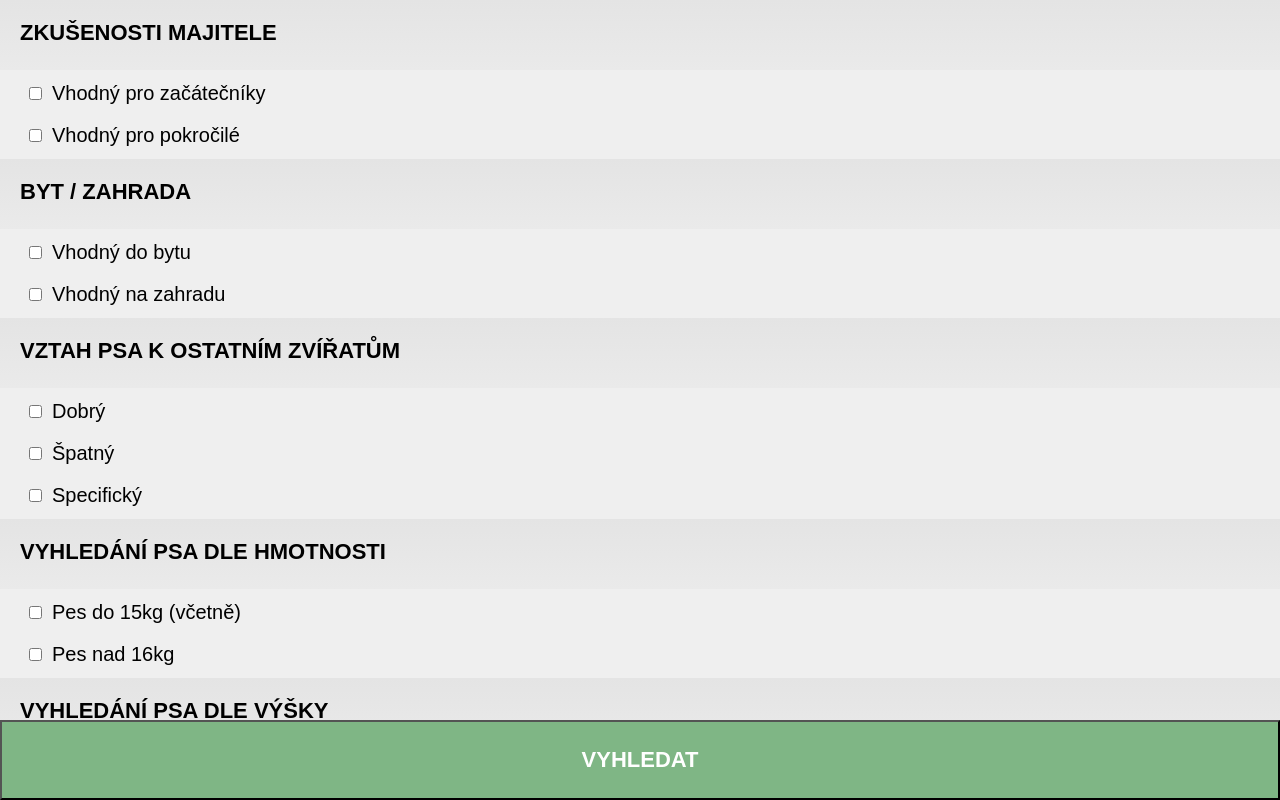
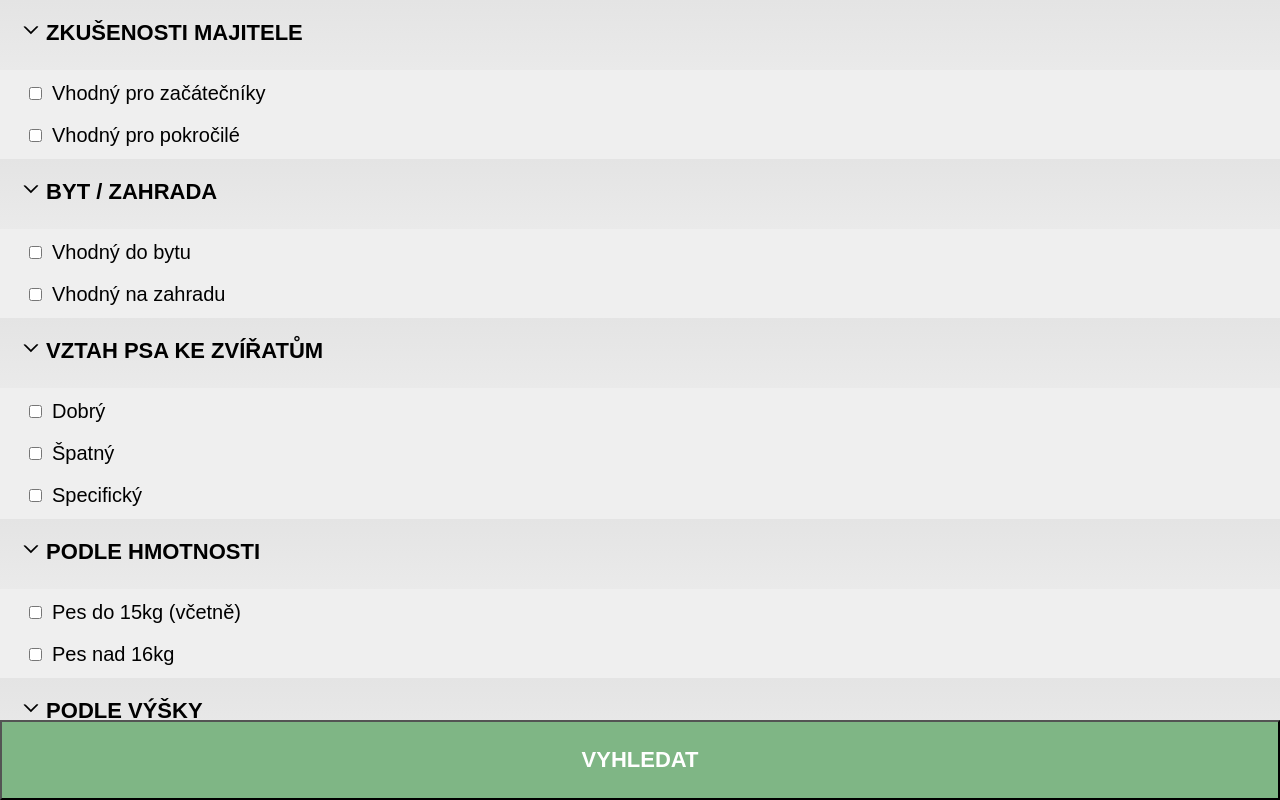
Before and after one commit to terezakuk/Psomat, a Vue app: page /search in a window 1280 px wide. Built offline with nearby package versions, Linux system fonts and the light colour scheme.

Commit message:
ikony done

```diff
--- a/src/components/Filter.vue
+++ b/src/components/Filter.vue
@@ -4,7 +4,14 @@
     <div class="viewbox">
 
       <div class="group">
-        <div class="selektor">Zkušenosti majitele</div>
+        <div class="selektor">
+          <svg xmlns="http://www.w3.org/2000/svg" viewBox="0 0 24 24" class="icon-previous">
+           <path d="M7 13.1l8.9 8.9c.8-.8.8-2 0-2.8l-6.1-6.1 6-6.1c.8-.8.8-2 0-2.8L7 13.1z"/>
+          </svg>
+
+          Zkušenosti majitele
+        </div>
+
         <div class="text" >
           <input type="checkbox" id="zacatecnik" value="true" v-model="vhodnyProZacatecniky" />
           <label for="zacatecnik">Vhodný pro začátečníky</label>
@@ -16,7 +23,12 @@
       </div>
 
       <div class="group">
-        <div class="selektor">Byt / zahrada</div>
+        <div class="selektor">
+          <svg xmlns="http://www.w3.org/2000/svg" viewBox="0 0 24 24" class="icon-previous">
+           <path d="M7 13.1l8.9 8.9c.8-.8.8-2 0-2.8l-6.1-6.1 6-6.1c.8-.8.8-2 0-2.8L7 13.1z"/>
+          </svg>
+          Byt / zahrada
+        </div>
         <div class="text">
           <input type="checkbox" id="byt" value="true" v-model="doBytu" />
           <label for="byt">Vhodný do bytu</label>
@@ -29,7 +41,11 @@
 
 
       <div class="group">
-        <div class="selektor">Vztah psa k ostatním zvířatům</div>
+        <div class="selektor">
+          <svg xmlns="http://www.w3.org/2000/svg" viewBox="0 0 24 24" class="icon-previous">
+           <path d="M7 13.1l8.9 8.9c.8-.8.8-2 0-2.8l-6.1-6.1 6-6.1c.8-.8.8-2 0-2.8L7 13.1z"/>
+          </svg>
+          Vztah psa ke zvířatům</div>
         <div class="text">
           <input type="checkbox" id="dobry" value="dobrý" v-model="vztahKJinymZviratum" />
           <label for="dobry">Dobrý</label>
@@ -45,7 +61,12 @@
       </div>
 
       <div class="group">
-        <div class="selektor">Vyhledání psa dle hmotnosti</div>
+        <div class="selektor">
+          <svg xmlns="http://www.w3.org/2000/svg" viewBox="0 0 24 24" class="icon-previous">
+           <path d="M7 13.1l8.9 8.9c.8-.8.8-2 0-2.8l-6.1-6.1 6-6.1c.8-.8.8-2 0-2.8L7 13.1z"/>
+          </svg>
+          Podle hmotnosti</div>
+
         <div class="text">
           <input type="checkbox" id="lehky" value="0-15" v-model="hmotnost" />
           <label for="lehky">Pes do 15kg (včetně)</label>
@@ -57,7 +78,12 @@
       </div>
 
       <div class="group">
-        <div class="selektor">Vyhledání psa dle výšky</div>
+        <div class="selektor">
+          <svg xmlns="http://www.w3.org/2000/svg" viewBox="0 0 24 24" class="icon-previous">
+           <path d="M7 13.1l8.9 8.9c.8-.8.8-2 0-2.8l-6.1-6.1 6-6.1c.8-.8.8-2 0-2.8L7 13.1z"/>
+          </svg>
+          Podle výšky
+          </div>
         <div class="text" >
           <input type="checkbox" id="maly" value="0-39" v-model="vyska" />
           <label for="maly">Pes do 39 centimetrů</label>
@@ -68,16 +94,17 @@
           <label for="velky">Pes nad 40 centimetrů</label>
         </div>
       </div>
-
+<div class="group">
+        <div class="selektor">
+          <svg xmlns="http://www.w3.org/2000/svg" viewBox="0 0 24 24" class="icon-previous">
+           <path d="M7 13.1l8.9 8.9c.8-.8.8-2 0-2.8l-6.1-6.1 6-6.1c.8-.8.8-2 0-2.8L7 13.1z"/>
+          </svg>
+          Podle plemene
           </div>
-
-   <!--
-     <div class="group">
-        <div class="selektor">Vyhledání podle plemene</div>
          <div class="text" >
           <input type="checkbox" id="honici" value="Honiči a barváři" v-model="kategorie" />
           <label for="honici">Honiči a barváři</label>
-
+         </div>
        <div class="text" >
           <input type="checkbox" id="chrti" value="Chrti" v-model="kategorie" />
           <label for="chrti">Chrti</label>
@@ -116,12 +143,14 @@
        <div class="text" >
           <input type="checkbox" id="terieri" value="Teriéři" v-model="kategorie" />
           <label for="terieri">Teriéři</label>
+       </div>
+   </div>
+
 
       </div>
 
-      </div>
-     -->
     <button class="tlacidlo" v-on:click="vyhledat()">Vyhledat</button>
+
   </div>
 
 </template>
@@ -212,6 +241,7 @@ function mapujBoolean(bool) {
   font-size: 20px;
   margin: 5px;
   padding: 7px 20px;
+  display: flex;
 
 }
 
@@ -226,7 +256,10 @@ function mapujBoolean(bool) {
   flex: 0 0 80px;
   text-transform: uppercase;
 }
-
+.icon-previous{
+  width: 20px;
+  transform: rotate(270deg)
+}
 /* .selekce {
   display: grid;
   padding:20px;
```
Lines whose indentation alone changed are shown as unchanged.
